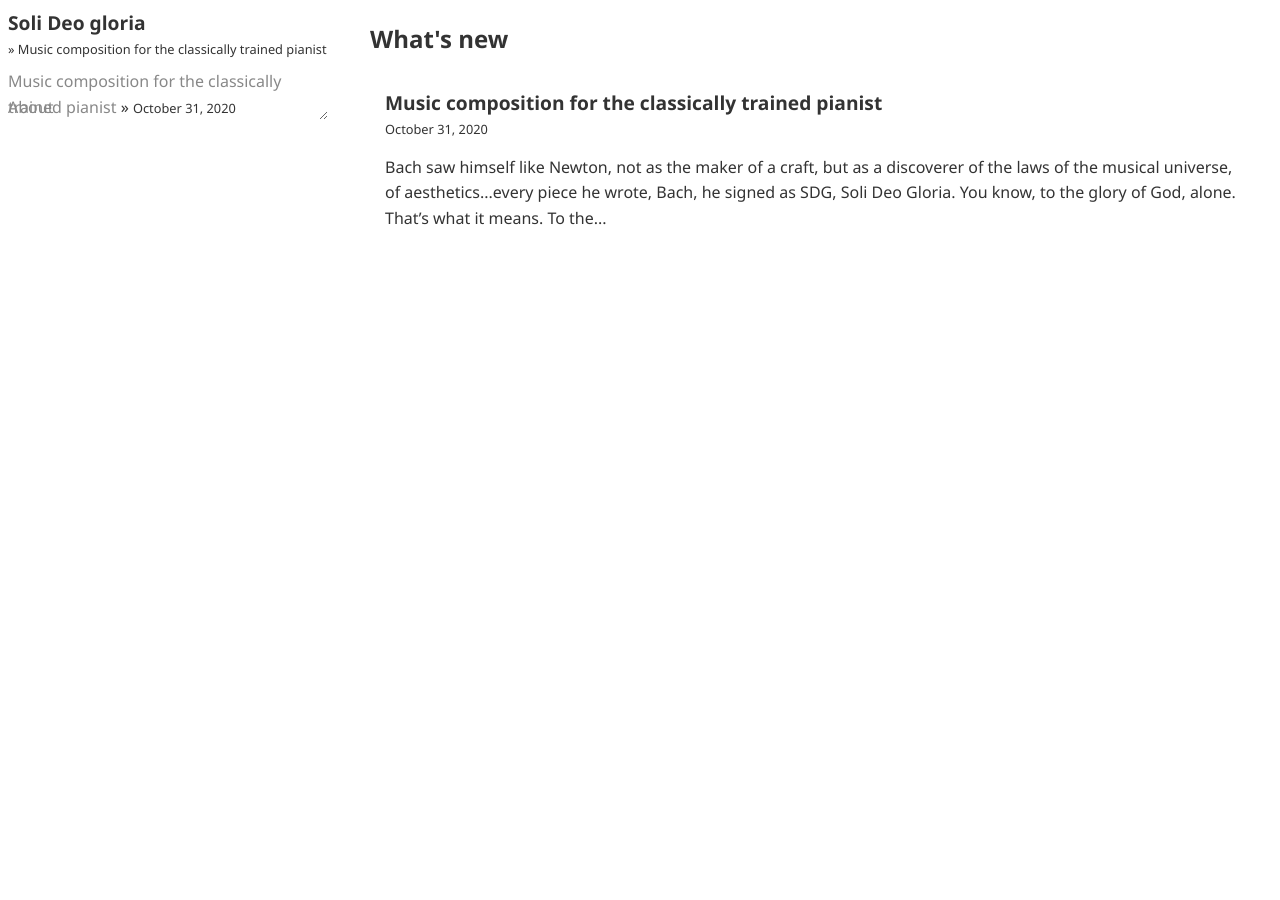
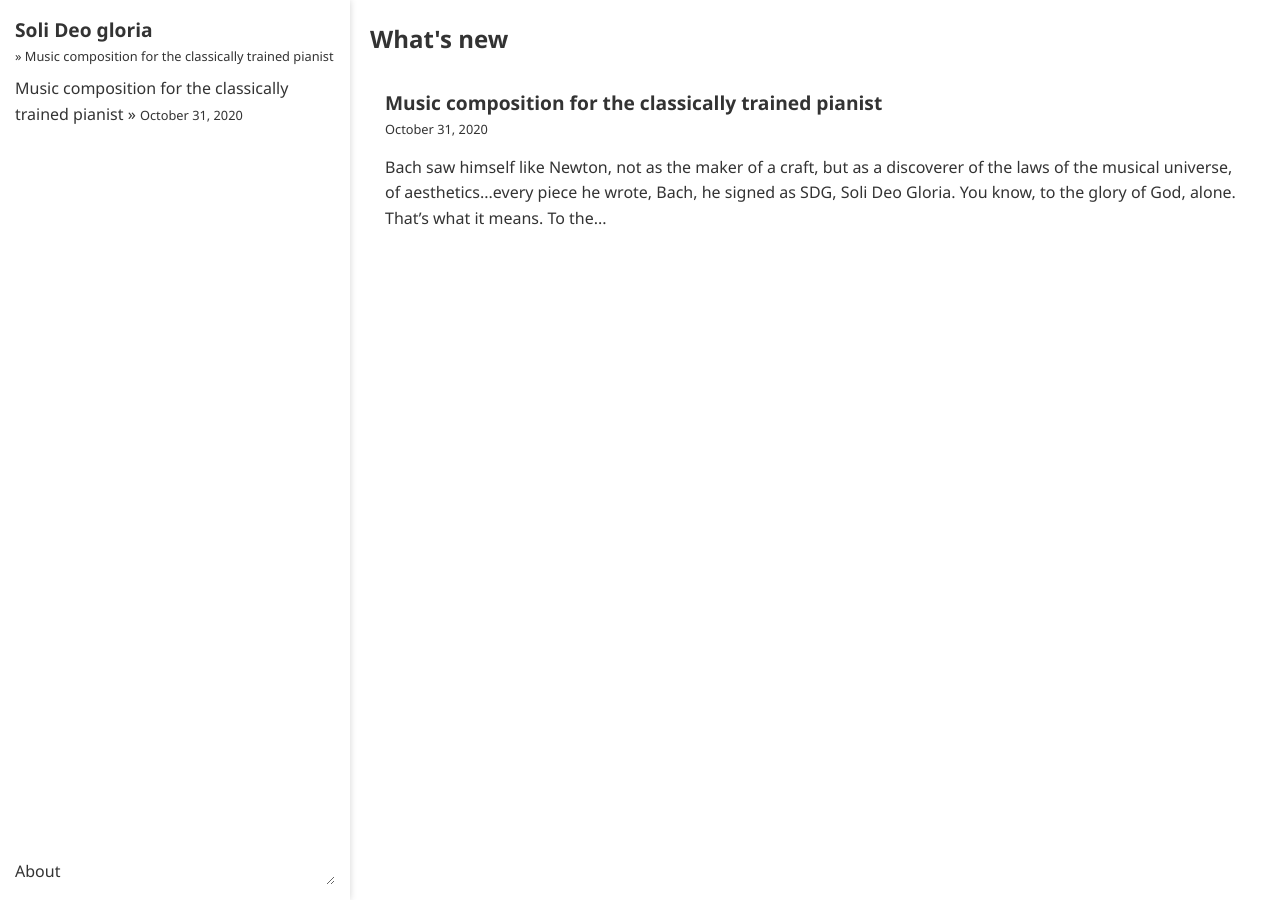
Before and after one commit to ansyblenetwork/sdg, a Jekyll site: the page built from index.html, in a window 1280 px wide. Built offline with Jekyll 4.4.1, drawn with Linux system fonts in a browser that asks for light colours.

Commit message:
Update page.html

```diff
--- a/_layouts/page.html
+++ b/_layouts/page.html
@@ -12,7 +12,7 @@
 	</head>
 
 	<body>
-		<div class="sidenav">
+		<div class="sidebar">
 		<div class="rpanel" style="flex-grow: 1; position:relative; min-width:250px; margin-bottom:0px" id="accountPanel">
 			<h2><a href="{{ "" | absolute_url }}">Soli Deo gloria</a></h2>
 			<div style="margin-bottom:10px" class="date-format" style="padding-bottom:15px">&raquo;&nbsp;Music composition for the classically trained pianist</div>
```
